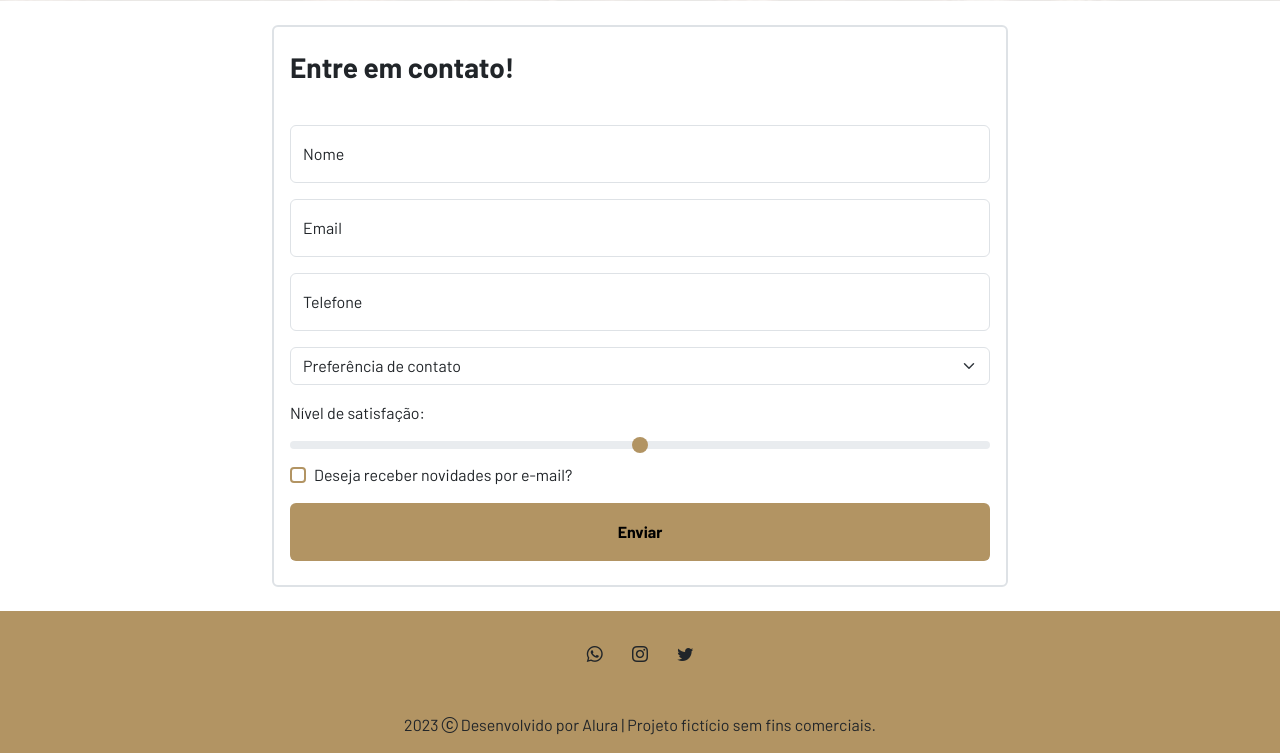
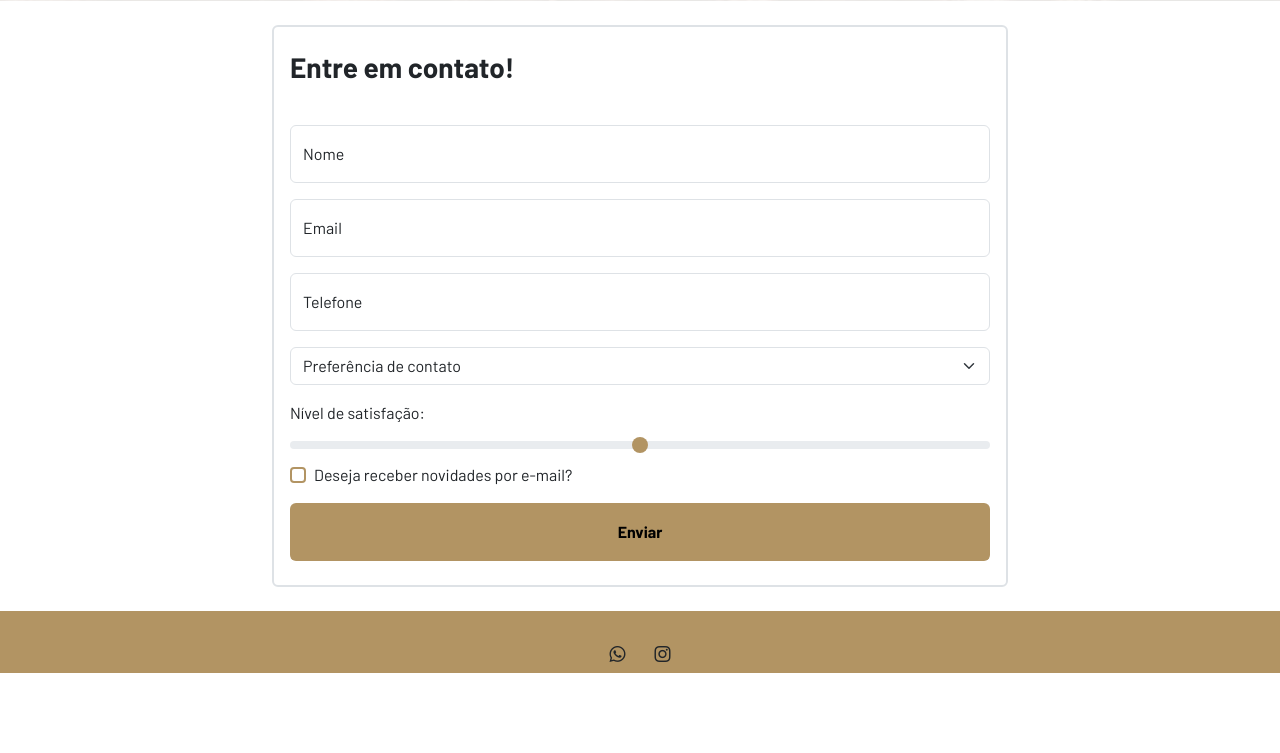
Before and after one commit to victorreginaldodev/Serenatto, a plain HTML site: page index.html in a window 1280 px wide. Shown: the part 4015-4768 px from the top of the page. After the commit the page ends 4688 px from the top, so only its background shows below. Drawn offline with nearby package versions, Linux system fonts and the light colour scheme.

Commit message:
Update index.html

```diff
--- a/index.html
+++ b/index.html
@@ -259,12 +259,7 @@
       <section class="container p-4 pb-0 mb-4">
         <a class="btn" href="#!"><i class="bi bi-whatsapp"></i></a>
         <a class="btn" href="#!"><i class="bi bi-instagram"></i></a>
-        <a class="btn" href="#!"><i class="bi bi-twitter"></i></a>
       </section>
-
-      <div class="p-3">
-        2023 <i class="bi bi-c-circle"></i> Desenvolvido por Alura | Projeto fictício sem fins comerciais.
-      </div>
 
     </footer>
 
```
